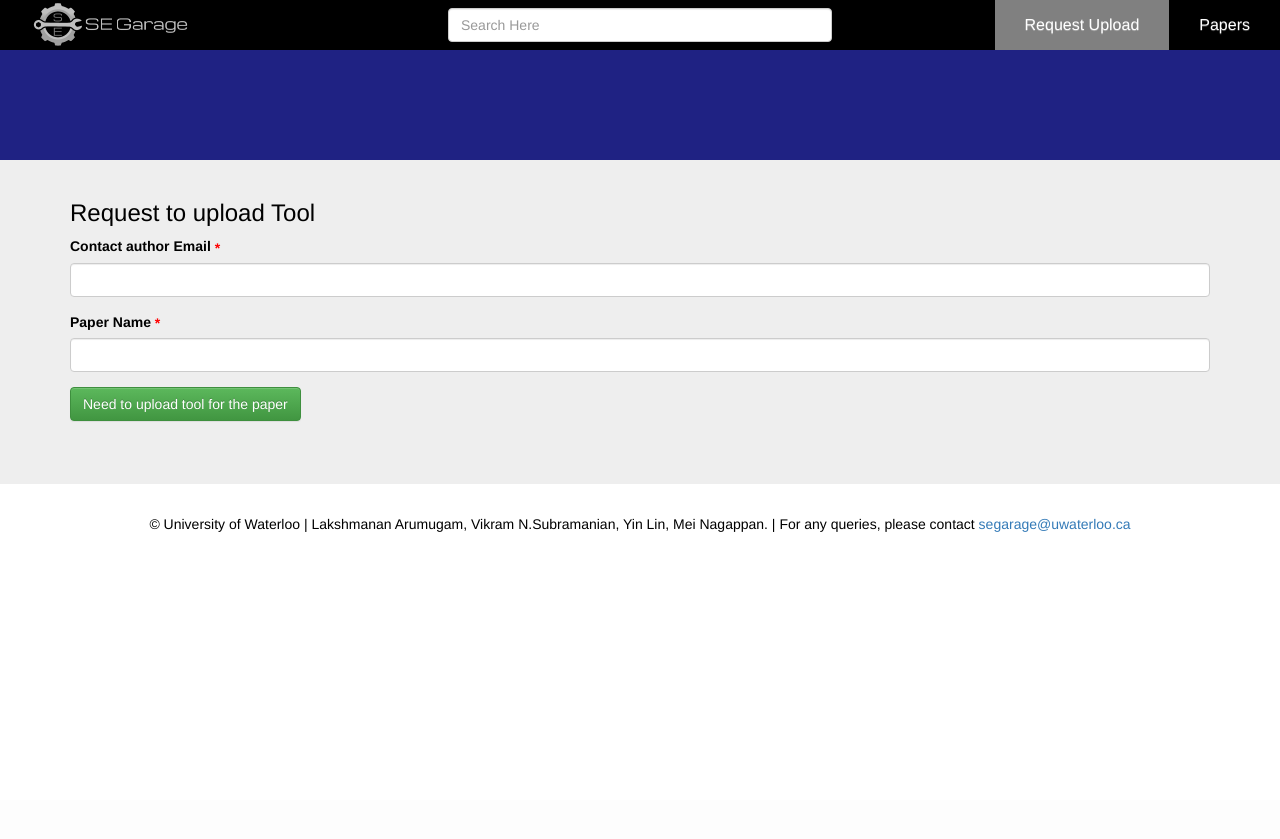
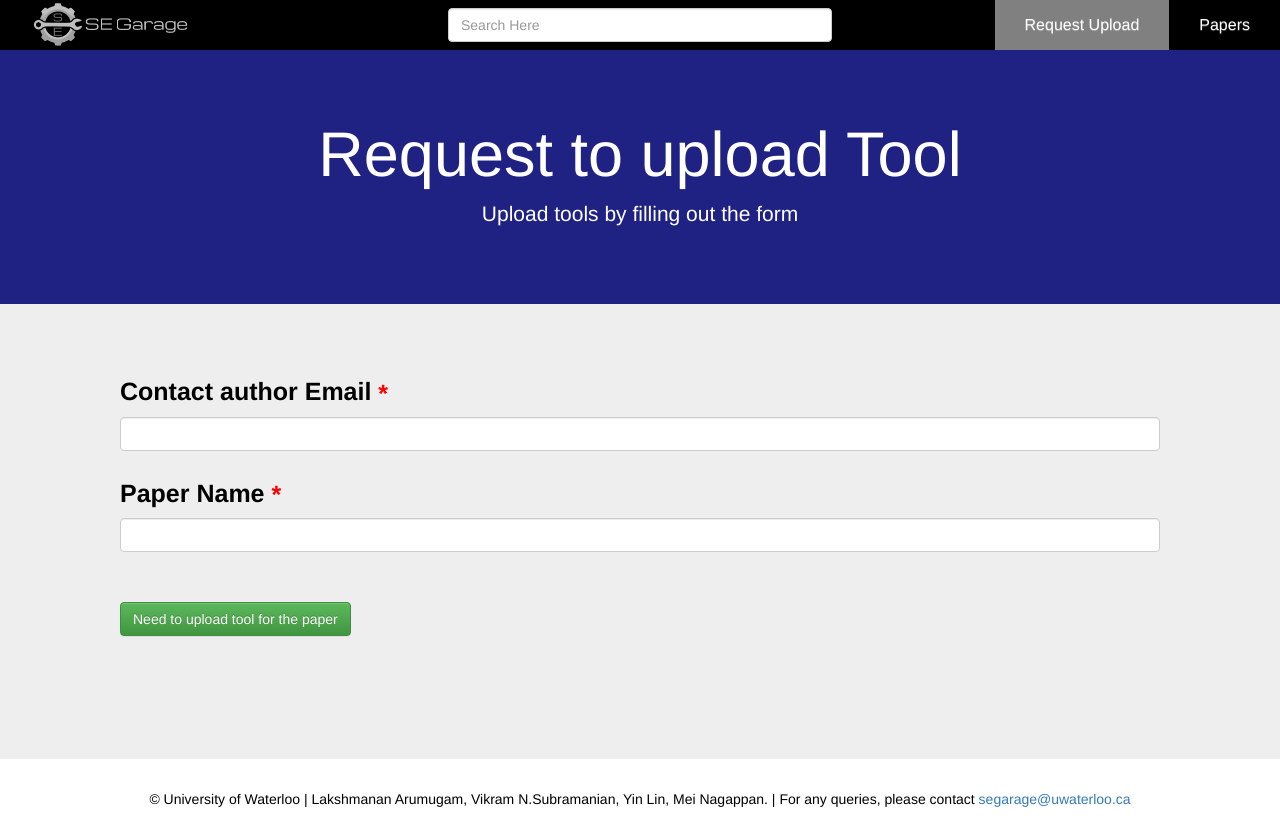
Before and after one commit to Laksh47/segarage, a Flask app: page /request_upload in a window 1280 px wide. Before the commit the page ends 532 px from the top, so only its background shows below. Run offline with Flask 2, Linux system fonts and the light colour scheme; some libraries are stand-ins or nearby versions.

Commit message:
Update request_upload.html

```diff
--- a/app/templates/request_upload.html
+++ b/app/templates/request_upload.html
@@ -1,7 +1,12 @@
 {% extends "base.html" %}
+{% block title %}
 
+<h1>Request to upload Tool</h1>
+<p>Upload tools by filling out the form</p>
+
+{% endblock %}
 {% block content %}
-    <h3>Request to upload Tool</h3>
+    <div class="request-wrap">
         <form action="" method="post" novalidate>
             {{ form.hidden_tag() }}
             <div class="form-group required">
@@ -26,4 +31,5 @@
             </div>
             <div class="form-group">{{ form.request_upload(class_='btn btn-success') }}</div>
         </form>
+    </div>
 {% endblock %}
```
Lines whose indentation alone changed are shown as unchanged.
